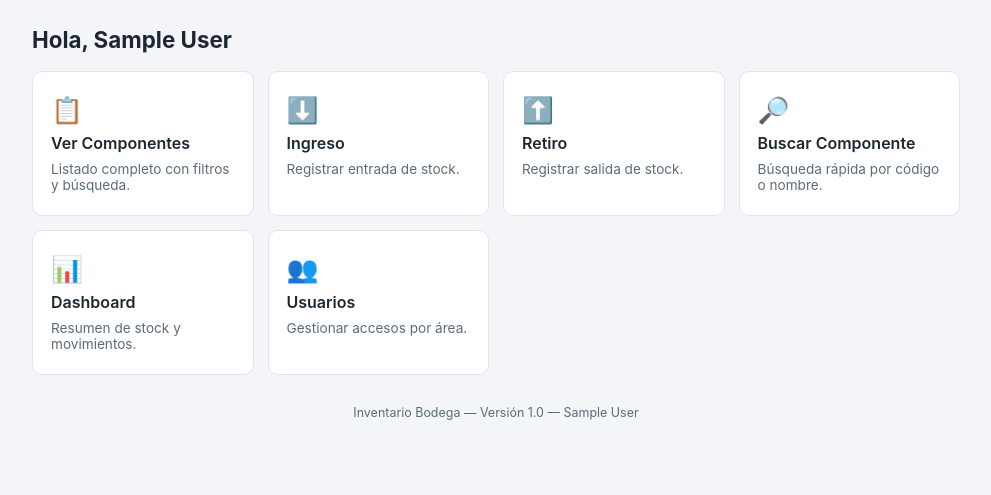
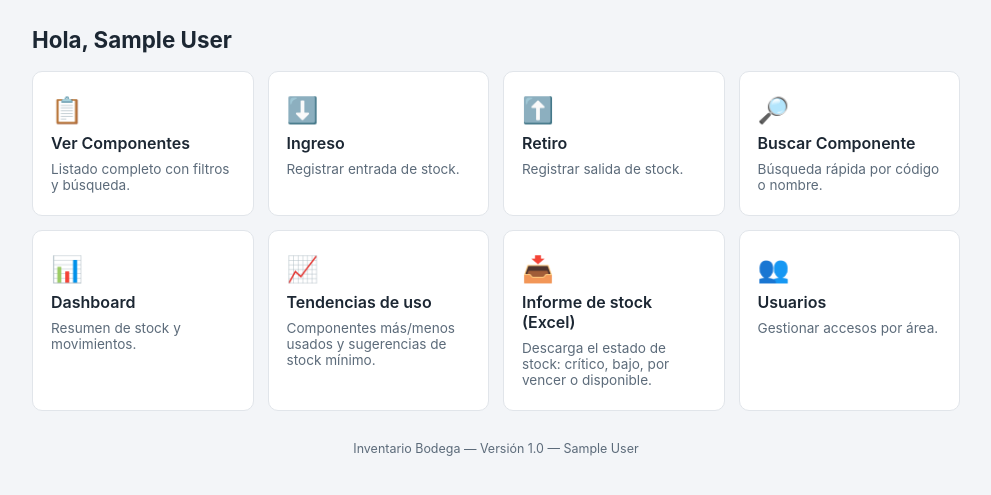
Before and after one commit to faguileracornejo94-ux/inventario-mantencion, a Flask app: page /inicio in a window 1280 px wide. Shown: the part 49-544 px from the top of the page, without its empty margins (144-1135 px from the left). Run offline with Flask 3, Linux system fonts and the light colour scheme; the visitor is signed in with stand-in values (Sample User, id 1).

Commit message:
Actualiza templates/inicio.html: roles por área, turno/fecha, tendencias e informe Excel

```diff
--- a/templates/inicio.html
+++ b/templates/inicio.html
@@ -2,6 +2,22 @@
 {% block title %}Inicio — Inventario Bodega{% endblock %}
 {% block content %}
 <div class="page-title">Hola, {{ session_nombre }}</div>
+
+{% if session_multi_area %}
+<div class="page-subtitle">Elige un área para trabajar:</div>
+<div class="grid-menu">
+  <a class="menu-card" href="{{ url_for('componentes_list', area='pyp') }}">
+    <div class="icon">🛠️</div>
+    <div class="title">Mantención PYP</div>
+    <div class="desc">Componentes y stock del área Mantenimiento PyP.</div>
+  </a>
+  <a class="menu-card" href="{{ url_for('componentes_list', area='mejoras') }}">
+    <div class="icon">🔧</div>
+    <div class="title">Mantención Mejoras</div>
+    <div class="desc">Componentes y stock del área Mantenimiento Mejoras.</div>
+  </a>
+</div>
+{% endif %}
 
 <div class="grid-menu">
   <a class="menu-card" href="{{ url_for('componentes_list') }}">
@@ -29,6 +45,16 @@
     <div class="title">Dashboard</div>
     <div class="desc">Resumen de stock y movimientos.</div>
   </a>
+  <a class="menu-card" href="{{ url_for('tendencias') }}">
+    <div class="icon">📈</div>
+    <div class="title">Tendencias de uso</div>
+    <div class="desc">Componentes más/menos usados y sugerencias de stock mínimo.</div>
+  </a>
+  <a class="menu-card" href="{{ url_for('reporte_stock_excel') }}">
+    <div class="icon">📥</div>
+    <div class="title">Informe de stock (Excel)</div>
+    <div class="desc">Descarga el estado de stock: crítico, bajo, por vencer o disponible.</div>
+  </a>
   {% if session_rol == 'admin' %}
   <a class="menu-card" href="{{ url_for('usuarios_list') }}">
     <div class="icon">👥</div>
```
